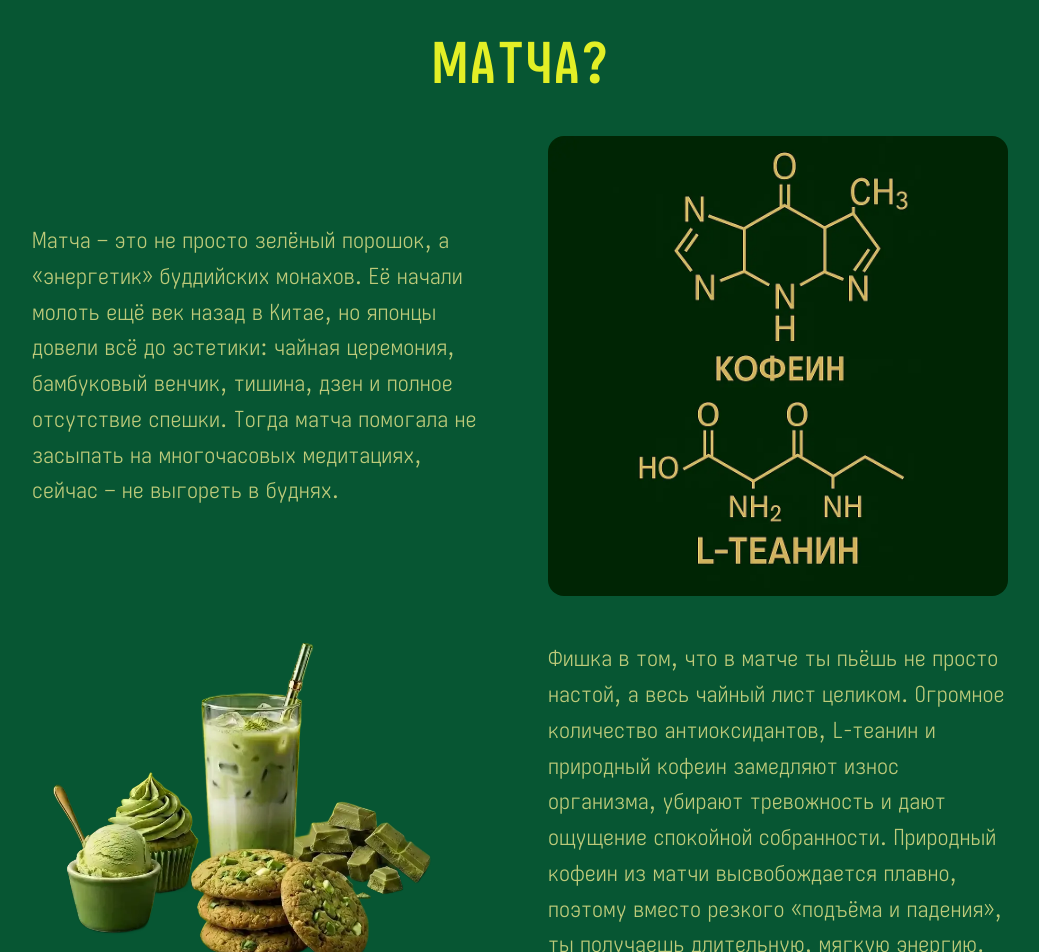
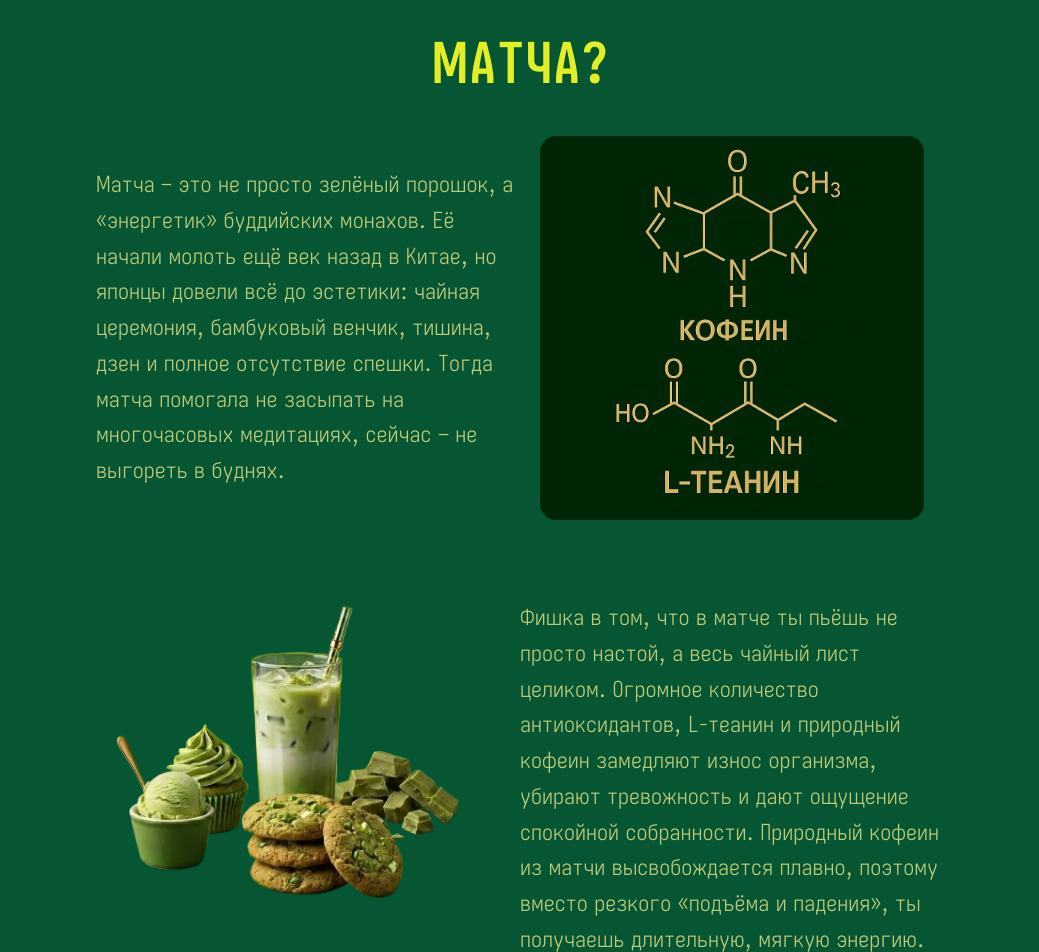
Before and after one commit to bavayra/matcha-cafe, a React (Vite) app: page / in a window 1280 px wide. Shown: the part 1780-2732 px from the top of the page, without its empty margins (120-1159 px from the left). Built offline with nearby package versions, Linux system fonts and the light colour scheme; the HTML template or start-up script is replaced by a standard one.

Commit message:
style(History-lg): decreased max-w of the carousel's container. Decreased max-w of the animated img and set mx to auto for it. Increased gap-y for the container and removed gap-x. Decreassed max w of the entire container

```diff
--- a/src/components/History/History.tsx
+++ b/src/components/History/History.tsx
@@ -33,18 +33,18 @@ export default function History() {
 
   return (
     <section id="history" className="py-16 bg-[var(--green-main)]">
-      <div className="max-w-lg md:max-w-2xl lg:max-w-5xl mx-auto px-6">
+      <div className="max-w-lg md:max-w-2xl lg:max-w-4xl mx-auto px-6">
         <h2 className="section-title font-bold text-center text-[var(--yellow-main)] mb-8">
           МАТЧА?
         </h2>
 
-        <div className="grid grid-cols-1 lg:grid-cols-2 gap-y-6 md:gap-y-10 lg:gap-x-14">
+        <div className="grid grid-cols-1 lg:grid-cols-2 gap-y-6 md:gap-y-10  lg:gap-y-20">
           <div className="flex items-center order-1 lg:order-none">
             <p className="font-light text-center md:text-left leading-relaxed text-[var(--yellow-text)] history-font-size">
               {blocks[0].text}
             </p>
           </div>
-          <div className="relative w-full max-w-[70vw] md:max-w-[48vw] mx-auto aspect-square overflow-hidden order-2 lg:order-none rounded-2xl ">
+          <div className="relative w-full max-w-[70vw] md:max-w-[48vw] lg:max-w-[30vw] mx-auto aspect-square overflow-hidden order-2 lg:order-none rounded-2xl ">
             {carouselImages.map((src, idx) => (
               <img
                 key={idx}
@@ -57,7 +57,12 @@ export default function History() {
             ))}
           </div>
           <div className="lg:pr-10 order-4 lg:order-none">
-            <ScrollAnimateImage src={matchaProductsImg} alt="Матча продукты" direction="left" />
+            <ScrollAnimateImage
+              src={matchaProductsImg}
+              alt="Матча продукты"
+              direction="left"
+              className="lg:max-w-[35vw] mx-auto"
+            />
           </div>
           <div className="flex items-center order-3 lg:order-none">
             <p className="font-light text-center md:text-left leading-relaxed text-[var(--yellow-text)] history-font-size">
```
